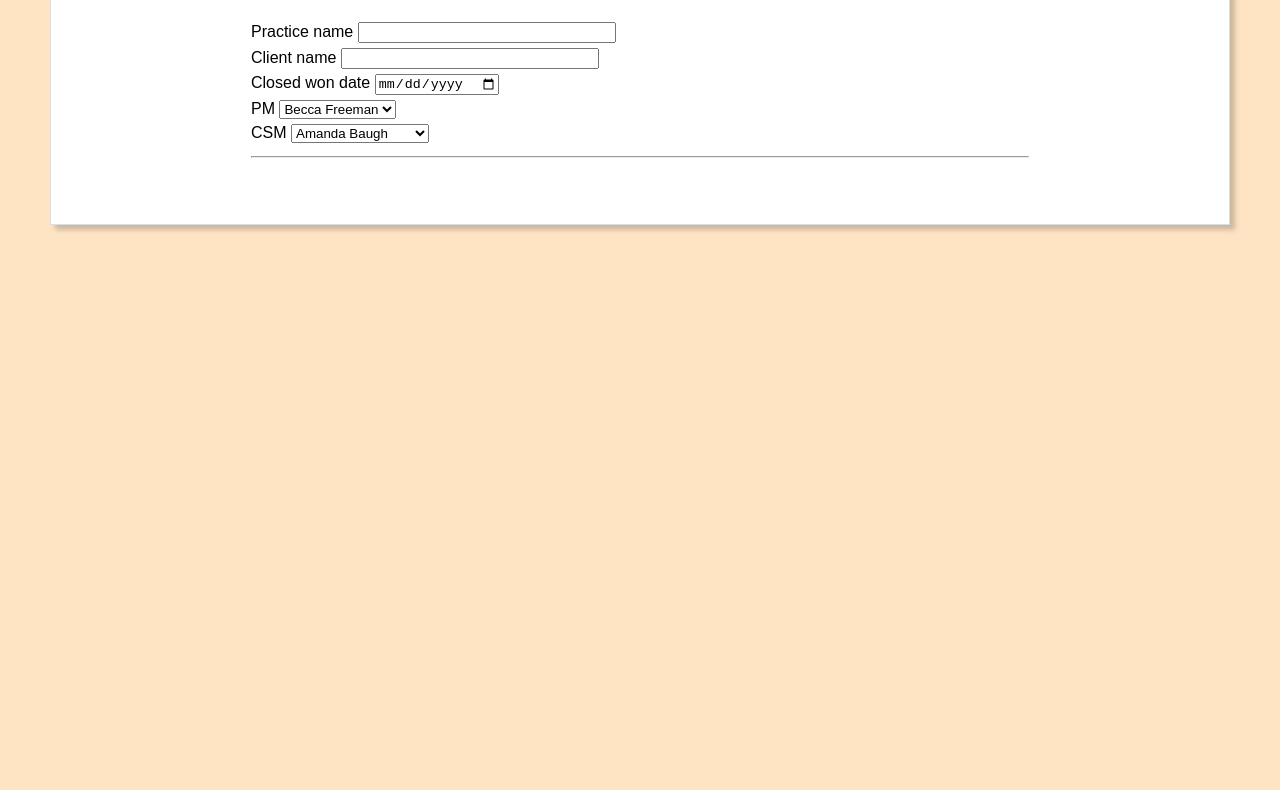
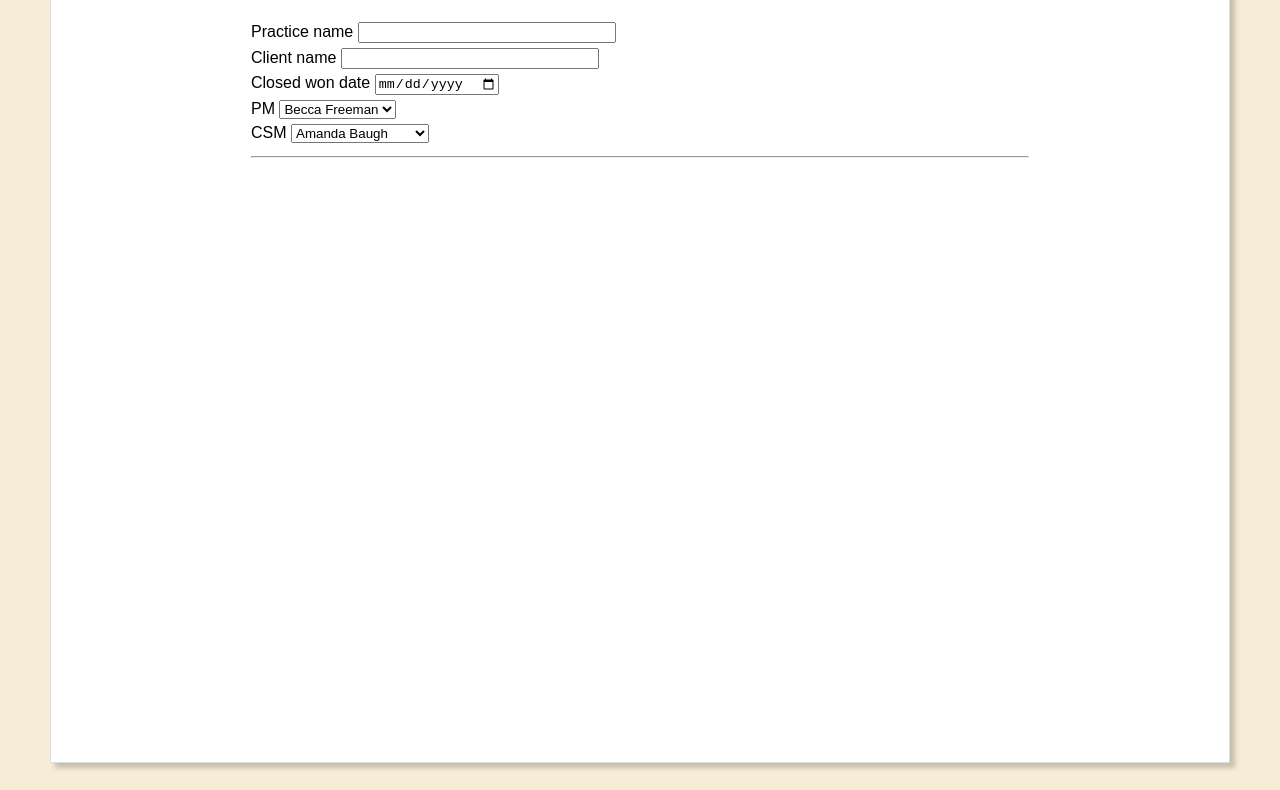
Before and after one commit to LandonLechner/Handoff-Email-Builder, a plain HTML site: page index.html in a window 1280 px wide. Shown: the part 189-979 px from the top of the page. Before the commit the page ends 800 px from the top, so only its background shows below. Drawn offline with Linux system fonts and the light colour scheme.

Commit message:
Improved bg

```diff
--- a/index.html
+++ b/index.html
@@ -3,7 +3,7 @@
 <head>
     <meta charset="UTF-8">
     <meta name="viewport" content="width=device-width, initial-scale=1.0">
-    <title>Copy Text Example</title>
+    <title>DL Handoff Email Builder</title>
     <link rel="stylesheet" href="styles.css">
 </head>
 <body>
--- a/styles.css
+++ b/styles.css
@@ -3,7 +3,7 @@ body {
     display: flex;
     justify-content: center;
     margin: 0;
-    background-color: bisque;
+    background-color: #f7edd7;
 }
 
 #outerBorder {
@@ -11,6 +11,7 @@ body {
     padding: 50px 200px;
     width: 100%;
     margin: 50px;
+    height: 100vh;
     border: 1px solid #ddd;
     box-shadow: 5px 5px 5px rgba(0, 0, 0, 0.2);
 }
```
